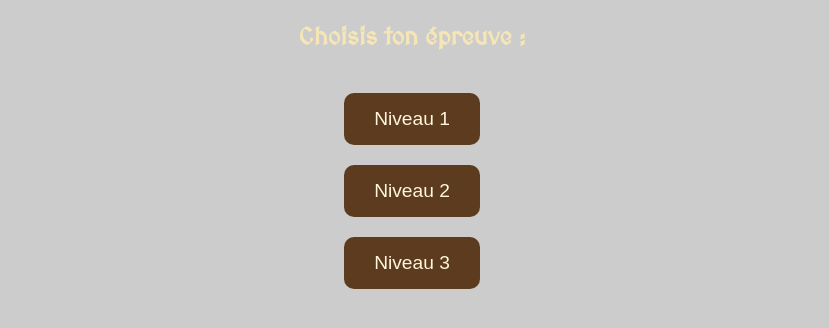
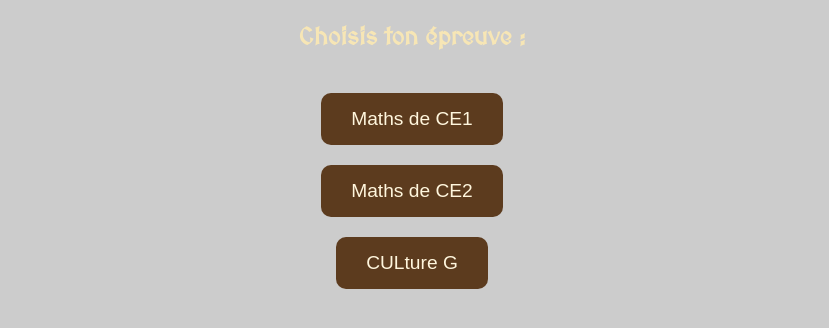
Before and after one commit to Pablo-Pierre/pablo-pierre.github.io, a plain HTML site: page home_page.html in a window 1280 px wide. Shown: the part 318-646 px from the top of the page, without its empty margins (228-1057 px from the left). Drawn offline with Linux system fonts and the light colour scheme.

Commit message:
title levels

```diff
--- a/home_page.html
+++ b/home_page.html
@@ -53,9 +53,9 @@
   <div class="container">
     <h1>Bienvenue dans le Royaume du Nope Quiz</h1>
     <h2>Choisis ton épreuve :</h2>
-    <button class="btn" onclick="startLevel(1)">Niveau 1</button>
-    <button class="btn" onclick="startLevel(2)">Niveau 2</button>
-    <button class="btn" onclick="startLevel(3)">Niveau 3</button>
+    <button class="btn" onclick="startLevel(1)">Maths de CE1</button>
+    <button class="btn" onclick="startLevel(2)">Maths de CE2</button>
+    <button class="btn" onclick="startLevel(3)">CULture G</button>
   </div>
 
   <script>
```
